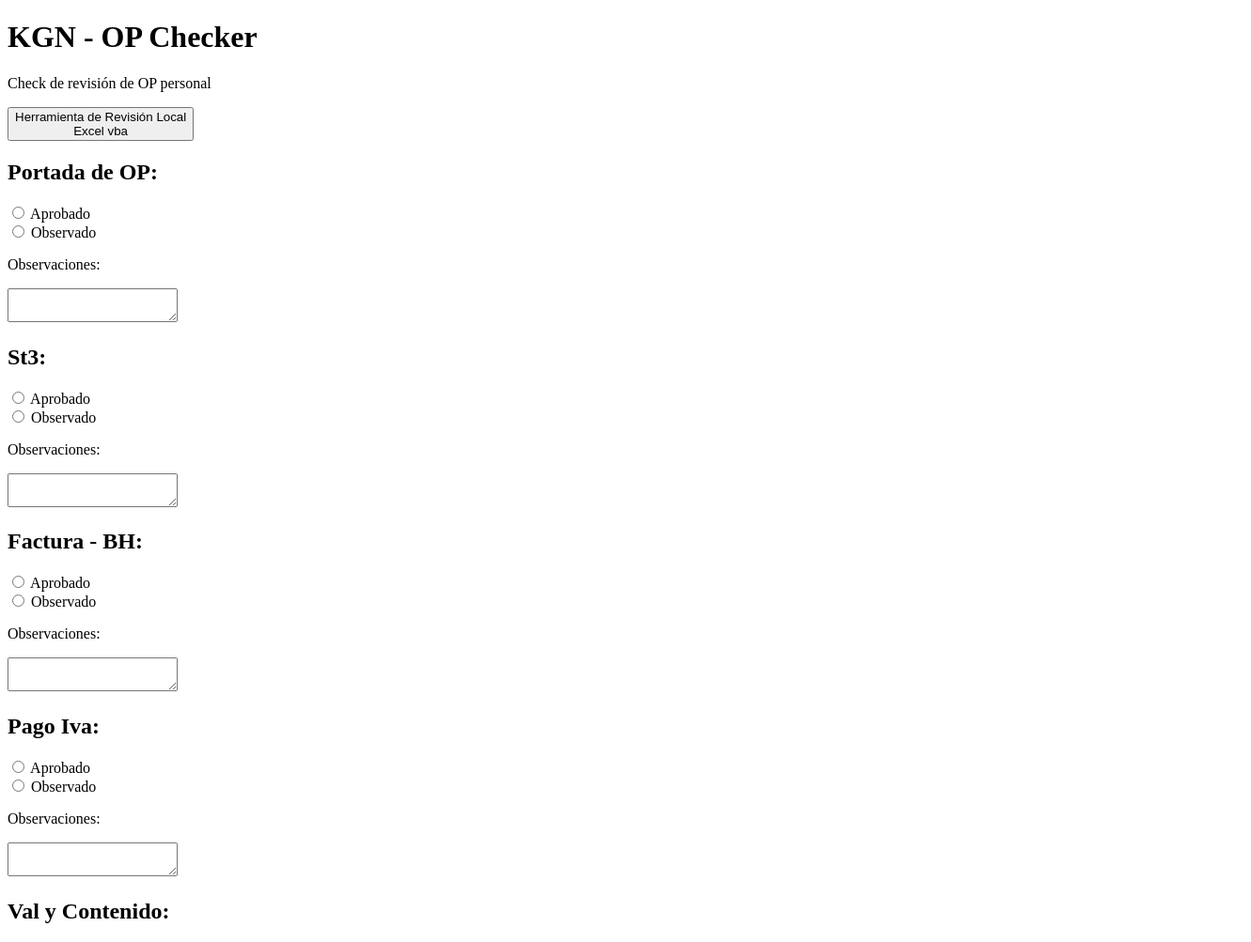
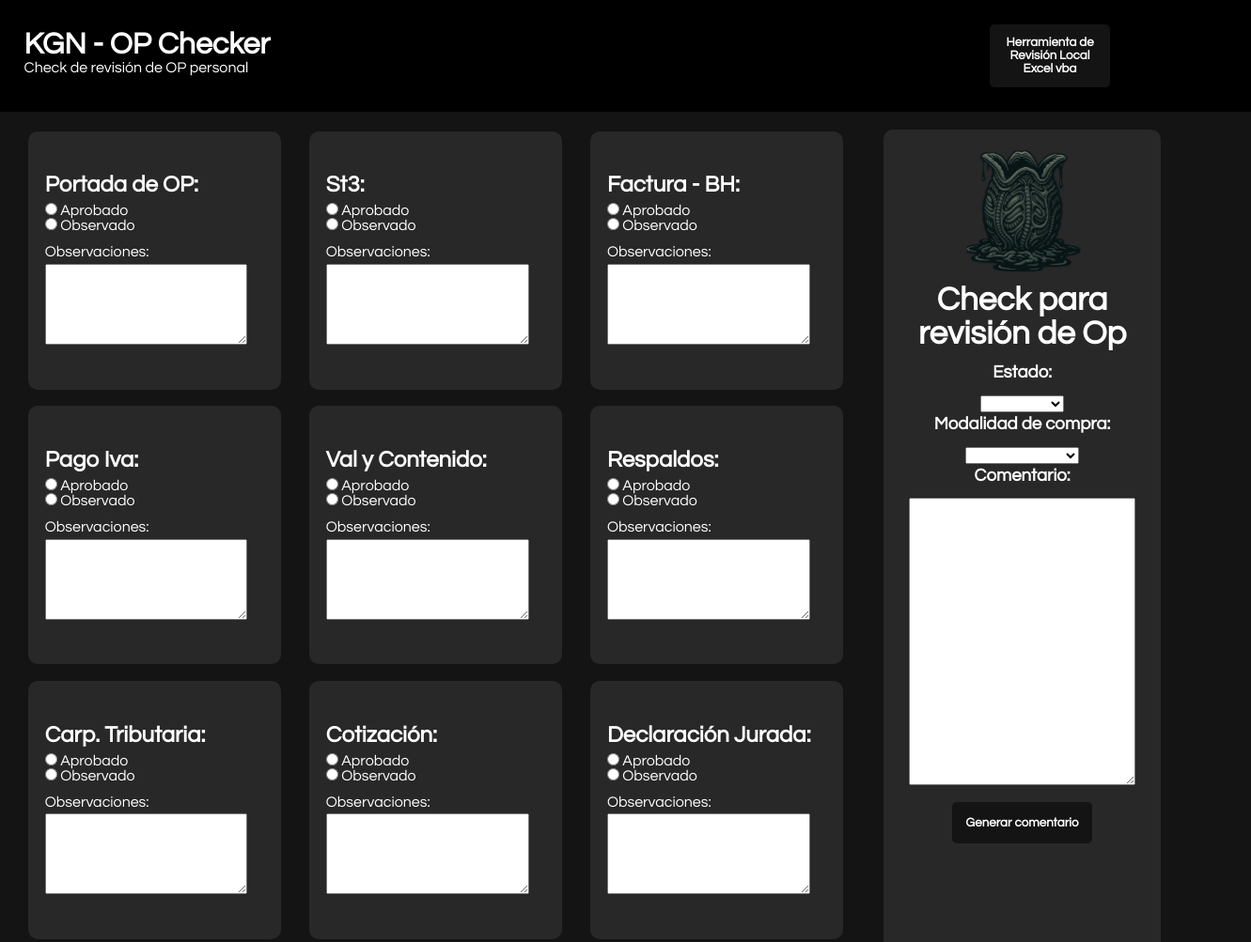
Before and after one commit to zkadminster/Op-Checker, a plain HTML site: page index.html in a window 1280 px wide. Shown: the top 1003 px of the page at 94% size, 1331 px wide, since content can reach past the window. Drawn offline with Linux system fonts and the light colour scheme; the site is published under a folder, as on GitHub Pages, so addresses that start at the root find nothing.

Commit message:
Actualización
Mejora en ingreso de Raiz

```diff
--- a/index.html
+++ b/index.html
@@ -4,9 +4,9 @@
 <head>
     <meta charset="UTF-8">
     <meta name="viewport" content="width=device-width, initial-scale=1.0">
-    <link rel="stylesheet" href="/css/index.css">
-    <link rel="icon" href="/img/alienware.png">
-    <script src="/js/calculos.js" defer></script>
+    <link rel="stylesheet" href="css/index.css">
+    <link rel="icon" href="img/alienware.png">
+    <script src="js/calculos.js" defer></script>
     <title>KGN - Op Checker</title>
 </head>
 <div class="nav">
@@ -15,7 +15,7 @@
         <p>Check de revisión de OP personal</p>
     </div>
     <div class="boton">
-        <a href="/resources/Herramienta de Revisión.xlsm"><button>Herramienta de Revisión Local <br>Excel vba</button></a>
+        <a href="resources/Herramienta de Revisión.xlsm"><button>Herramienta de Revisión Local <br>Excel vba</button></a>
     </div>
 </div>
 
@@ -142,7 +142,7 @@
     </div>
 
     <div class="opciones">
-        <img src="/img/Imagen1.png" alt="">
+        <img src="img/Imagen1.png" alt="">
         <h2>Check para revisión de Op</h2>
         <h3>Estado:</h3>
 
@@ -166,4 +166,5 @@
     </div>
 </body>
 
+
 </html>
```
